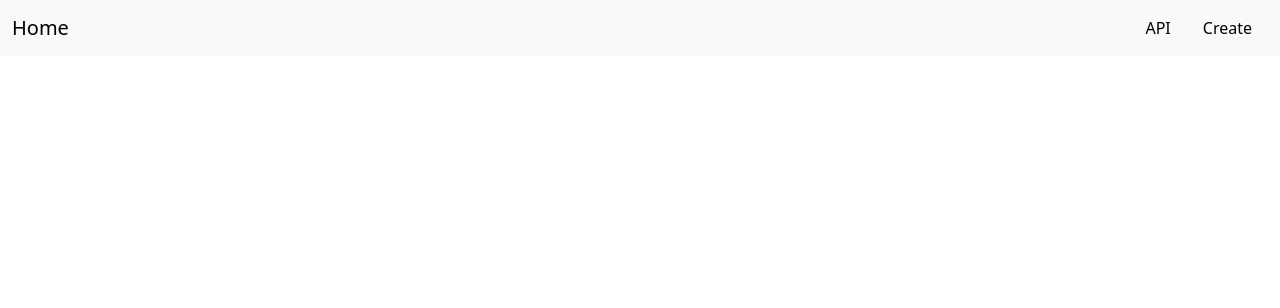
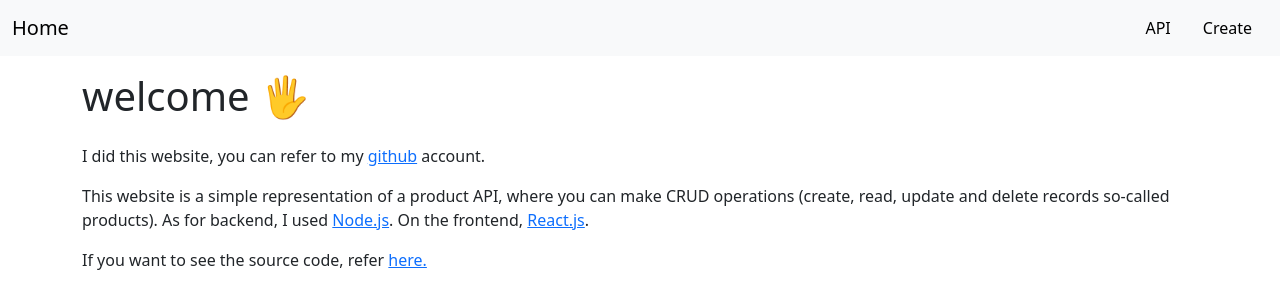
Before and after one commit to 999-juiceWRLD/node-product-api, a React app in the folder client/: page / in a window 1280 px wide. Shown: the top 308 px of the page. Built offline with nearby package versions, Linux system fonts and the light colour scheme; the HTML template or start-up script is replaced by a standard one.

Commit message:
fix routes

```diff
--- a/client/src/App.jsx
+++ b/client/src/App.jsx
@@ -12,7 +12,7 @@ function App() {
   return (
     <Routes>
       <Route path="/" element={<NavBar />}>
-        <Route index={true} path='home' element={<Home />}/>
+        <Route index={true} element={<Home />}/>
         <Route path="api" element={<APIBody />} />
         <Route path="api/edit/:id" element={<EditForm />} />
         <Route path="api/product" element={<Create />} />
--- a/client/src/components/navbar/NavBar.component.jsx
+++ b/client/src/components/navbar/NavBar.component.jsx
@@ -18,7 +18,7 @@ export const NavBar = () => {
         <React.Fragment>
             <nav className="navbar navbar-expand-lg bg-body-tertiary">
                 <div className="container-fluid">
-                    <Link style={headerFont} to={'/home'}>
+                    <Link style={headerFont} to={'/'}>
                         Home
                     </Link>
                     <div className="" id="">
```
